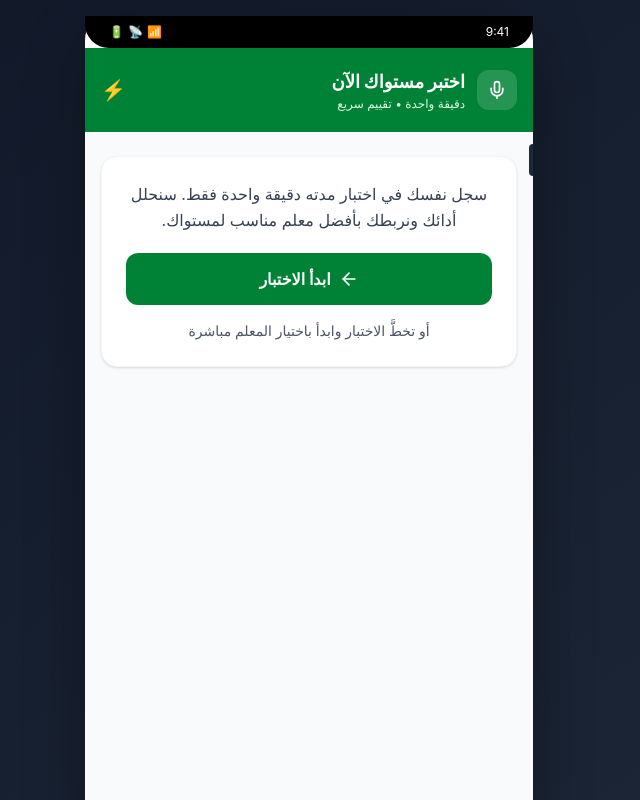
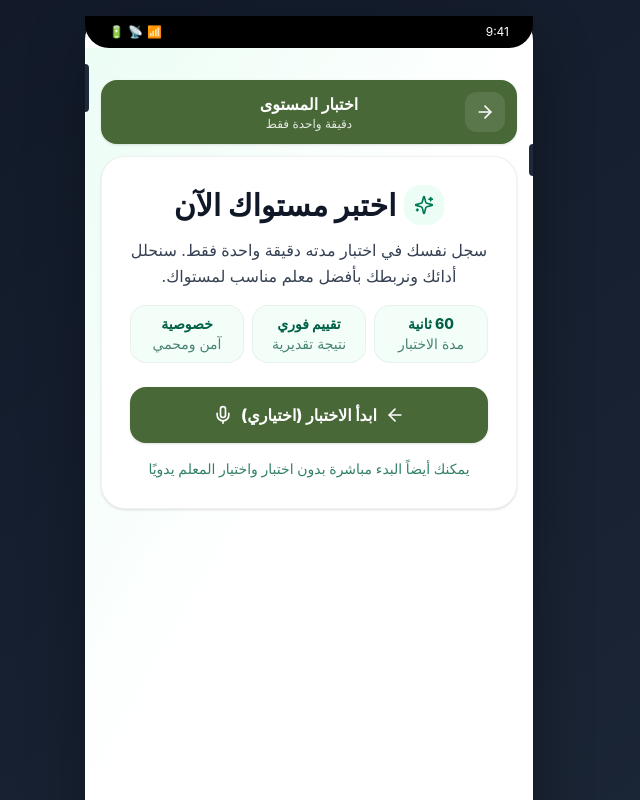
Before and after one commit to mohamedessamcs96/Maqraa, a React (Vite) app: page /learner/assessment in a window 1280 px wide. Shown: the top 800 px of the page, without its empty margins (331-971 px from the left). Built offline with nearby package versions, Linux system fonts and the light colour scheme.

Commit message:
update the ui

```diff
--- a/src/app/pages/learner/AssessmentIntroScreen.tsx
+++ b/src/app/pages/learner/AssessmentIntroScreen.tsx
@@ -1,5 +1,6 @@
 import { motion } from 'motion/react';
-import { Mic, ArrowLeft } from 'lucide-react';
+import { Mic, ArrowLeft, ArrowRight, Sparkles } from 'lucide-react';
+import { useNavigate } from 'react-router-dom';
 
 interface AssessmentIntroScreenProps {
   onStart: () => void;
@@ -7,52 +8,78 @@ interface AssessmentIntroScreenProps {
 }
 
 export function AssessmentIntroScreen({ onStart, onSkip }: AssessmentIntroScreenProps) {
+  const navigate = useNavigate();
+
   return (
-    <div className="min-h-screen bg-gray-50" dir="rtl">
-      {/* Header */}
-      <div className="bg-green-700 text-white px-4 py-5 sticky top-0 z-10">
-        <div className="max-w-md mx-auto">
-          <div className="flex items-center justify-between">
-            <div className="flex items-center gap-3">
-              <div className="w-10 h-10 rounded-xl bg-white/15 flex items-center justify-center">
-                <Mic className="w-5 h-5" />
-              </div>
-              <div>
-                <h1 className="text-lg font-extrabold">اختبر مستواك الآن</h1>
-                <p className="text-xs text-green-100">دقيقة واحدة • تقييم سريع</p>
-              </div>
-            </div>
-            <div className="text-xl">⚡</div>
+    <div className="min-h-screen bg-gradient-to-br from-emerald-50 via-white to-white" dir="rtl">
+      <div className="mx-auto w-full max-w-md px-3 sm:px-4 py-5 sm:py-8">
+        {/* Header */}
+        <div className="mb-3 flex items-center justify-between rounded-2xl bg-[#486837] px-3 py-3 text-white shadow-sm">
+          <button
+            type="button"
+            onClick={() => navigate(-1)}
+            className="inline-flex h-10 w-10 items-center justify-center rounded-xl bg-white/10 hover:bg-white/15 active:bg-white/20 transition"
+            aria-label="رجوع"
+          >
+            {/* In RTL, a right arrow visually reads as “back” */}
+            <ArrowRight className="h-5 w-5" />
+          </button>
+
+          <div className="text-center leading-tight">
+            <div className="text-base font-extrabold">اختبار المستوى</div>
+            <div className="text-xs text-white/85">دقيقة واحدة فقط</div>
           </div>
+
+          <div className="h-10 w-10" />
         </div>
-      </div>
 
-      {/* Content */}
-      <div className="max-w-md mx-auto px-3 sm:px-4 py-6">
         <motion.div
           initial={{ opacity: 0, y: 10 }}
           animate={{ opacity: 1, y: 0 }}
-          className="bg-white rounded-2xl p-5 sm:p-6 shadow-sm border border-gray-100"
+          className="rounded-3xl bg-white p-5 sm:p-7 text-center shadow-sm border border-black/5"
         >
-          <p className="text-sm sm:text-base leading-relaxed text-gray-700 text-center">
+          <div className="mb-3 flex items-center justify-center gap-2">
+            <span className="inline-flex h-10 w-10 items-center justify-center rounded-2xl bg-emerald-50 text-emerald-700">
+              <Sparkles className="h-5 w-5" />
+            </span>
+            <h1 className="text-2xl sm:text-3xl font-extrabold text-gray-900">اختبر مستواك الآن</h1>
+          </div>
+
+          <p className="text-sm sm:text-base leading-relaxed text-gray-700">
             سجل نفسك في اختبار مدته دقيقة واحدة فقط. سنحلل أدائك ونربطك بأفضل معلم مناسب لمستواك.
           </p>
+
+          <div className="mt-4 grid grid-cols-3 gap-2 text-xs sm:text-sm">
+            <div className="rounded-2xl border border-black/5 bg-emerald-50/60 px-3 py-2">
+              <div className="font-extrabold text-emerald-800">60 ثانية</div>
+              <div className="text-emerald-900/70">مدة الاختبار</div>
+            </div>
+            <div className="rounded-2xl border border-black/5 bg-emerald-50/60 px-3 py-2">
+              <div className="font-extrabold text-emerald-800">تقييم فوري</div>
+              <div className="text-emerald-900/70">نتيجة تقديرية</div>
+            </div>
+            <div className="rounded-2xl border border-black/5 bg-emerald-50/60 px-3 py-2">
+              <div className="font-extrabold text-emerald-800">خصوصية</div>
+              <div className="text-emerald-900/70">آمن ومحمي</div>
+            </div>
+          </div>
 
           <motion.button
             whileTap={{ scale: 0.98 }}
             onClick={onStart}
-            className="mt-5 w-full rounded-xl bg-green-700 px-5 py-3.5 text-sm sm:text-base font-bold text-white hover:bg-green-800 transition flex items-center justify-center gap-2"
+            className="mt-5 sm:mt-6 w-full rounded-2xl bg-[#486837] px-5 sm:px-6 py-3.5 sm:py-4 text-sm sm:text-base font-extrabold text-white shadow-sm hover:bg-[#3b552d] transition flex items-center justify-center gap-2"
           >
             <ArrowLeft className="h-5 w-5" />
-            ابدأ الاختبار
+            ابدأ الاختبار (اختياري)
+            <Mic className="h-5 w-5" />
           </motion.button>
 
           {onSkip && (
             <button
               onClick={onSkip}
-              className="mt-4 w-full text-xs sm:text-sm text-gray-600 hover:text-gray-800"
+              className="mt-4 text-xs sm:text-sm text-emerald-800/80 hover:text-emerald-900"
             >
-              أو تخطَّ الاختبار وابدأ باختيار المعلم مباشرة
+              يمكنك أيضاً البدء مباشرة بدون اختبار واختيار المعلم يدويًا
             </button>
           )}
         </motion.div>
```
Also changed, not shown: 5 other files (tests, documents, lock files or other folders).
